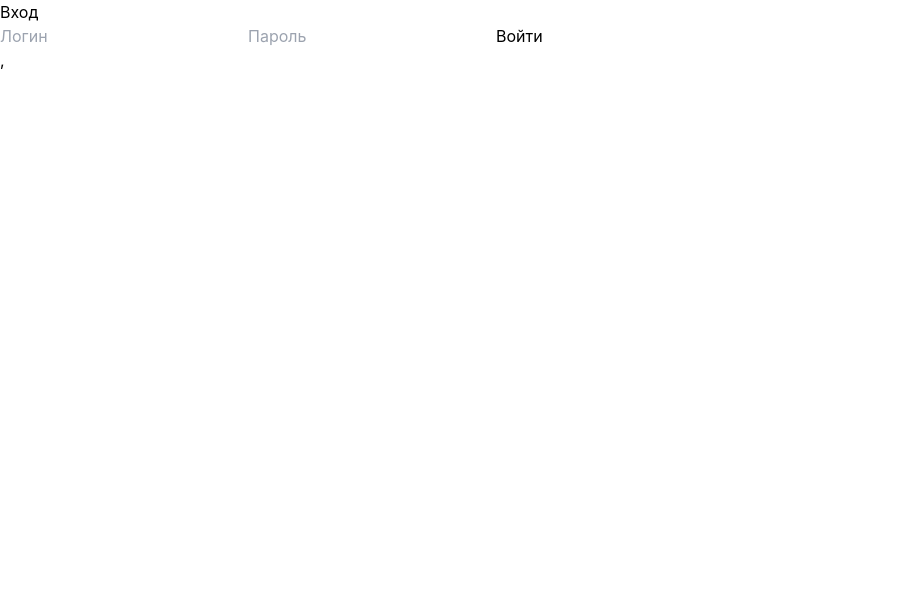
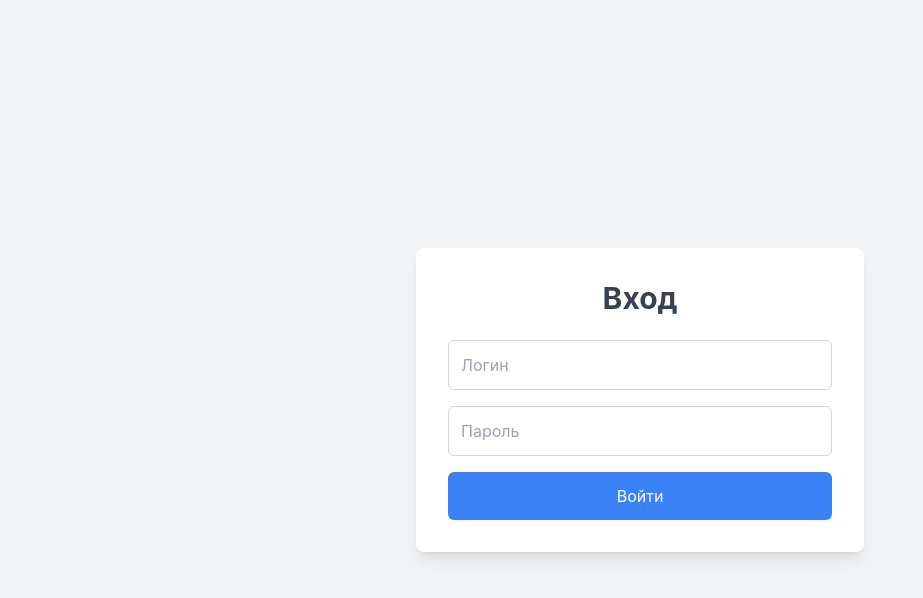
Before and after one commit to Kae1thas/Cursovaya, a React (Create React App) app in the folder frontend/event-organizer/: page / in a window 1280 px wide. Shown: the top 598 px of the page, without its empty margins (0-923 px from the left). Built offline with nearby package versions, Linux system fonts and the light colour scheme.

Commit message:
animated pages and stylizing them

```diff
--- a/frontend/event-organizer/package.json
+++ b/frontend/event-organizer/package.json
@@ -30,6 +30,7 @@
     "exenv": "^1.2.2",
     "follow-redirects": "^1.15.9",
     "form-data": "^4.0.2",
+    "framer-motion": "^12.4.10",
     "function-bind": "^1.1.2",
     "get-intrinsic": "^1.3.0",
     "get-proto": "^1.0.1",
--- a/frontend/event-organizer/src/App.js
+++ b/frontend/event-organizer/src/App.js
@@ -2,14 +2,14 @@ import React from "react";
 import AppRouter from "./AppRouter";
 import { ToastContainer } from "react-toastify";
 import "react-toastify/dist/ReactToastify.css";
-
+import { BrowserRouter as Router } from "react-router-dom"; // Обернули всё в Router
 
 function App() {
   return (
-    <>
-    <AppRouter />,
-    <ToastContainer position="top-right" autoClose={3000} />
-    </>
+    <Router> {/* Оборачиваем весь контент в Router */}
+      <AppRouter /> {/* Теперь AppRouter находится внутри Router */}
+      <ToastContainer position="top-right" autoClose={3000} />
+    </Router>
   );
 }
 
--- a/frontend/event-organizer/src/AppRouter.js
+++ b/frontend/event-organizer/src/AppRouter.js
@@ -1,17 +1,43 @@
 import React from "react";
-import { BrowserRouter as Router, Route, Routes } from "react-router-dom";
-import HomePage from "./pages/HomePage";
+import { Route, Routes, useLocation } from "react-router-dom";
+import { motion, AnimatePresence } from "framer-motion";  // Добавлен AnimatePresence
+import LoginPage from "./pages/LoginPage";
 import EventsPage from "./pages/EventsPage";
-import LoginPage from "./pages/LoginPage";
 
 const AppRouter = () => {
+  const location = useLocation();
+
   return (
-    <Router>
-      <Routes>
-        <Route path="/" element={<LoginPage  />} />
-        <Route path="/events" element={<EventsPage />} />
+    <AnimatePresence> {/* Оборачиваем Routes в AnimatePresence */}
+      <Routes location={location} key={location.pathname}>
+        <Route
+          path="/"
+          element={
+            <motion.div
+              initial={{ opacity: 0 }}
+              animate={{ opacity: 1 }}
+              exit={{ opacity: 0 }}
+              transition={{ duration: 0.5 }}
+            >
+              <LoginPage />
+            </motion.div>
+          }
+        />
+        <Route
+          path="/events"
+          element={
+            <motion.div
+              initial={{ opacity: 0 }}
+              animate={{ opacity: 1 }}
+              exit={{ opacity: 0 }}
+              transition={{ duration: 0.5 }}
+            >
+              <EventsPage />
+            </motion.div>
+          }
+        />
       </Routes>
-    </Router>
+    </AnimatePresence>
   );
 };
 
--- a/frontend/event-organizer/src/components/CreateEventForm.js
+++ b/frontend/event-organizer/src/components/CreateEventForm.js
@@ -2,6 +2,7 @@ import React, { useState, useEffect } from "react";
 import axios from "axios";
 import { toast } from "react-toastify";
 import Modal from "react-modal";
+import { motion } from "framer-motion";
 
 const CreateEventForm = ({ onEventCreated, eventToEdit, onEventUpdated, onClose, isOpen }) => {
   const [title, setTitle] = useState("");
@@ -101,15 +102,27 @@ const CreateEventForm = ({ onEventCreated, eventToEdit, onEventUpdated, onClose,
       onRequestClose={onClose}
       contentLabel="Create or Edit Event"
       style={{
+        overlay: {
+          backgroundColor: 'rgba(0, 0, 0, 0.6)', // Темный полупрозрачный фон
+          zIndex: 1000, // Чтобы модальное окно было сверху
+        },
         content: {
-          maxWidth: "500px", // Устанавливаем максимальную ширину
-          margin: "auto", // Центрируем по горизонтали
-          padding: "20px", // Добавим отступы
-          borderRadius: "10px", // Скруглим углы
-        },
+          maxWidth: '500px',
+          margin: 'auto', // Центрируем окно
+          padding: '20px',
+          borderRadius: '10px',
+          backgroundColor: 'white', // Белый фон для формы
+          position: 'relative',
+        }
       }}
     >
-      <div className="bg-white p-6 flex flex-col">
+      <motion.div
+        initial={{ opacity: 0 }}
+        animate={{ opacity: 1 }}
+        exit={{ opacity: 0 }}
+        transition={{ duration: 0.3 }}
+        className="bg-white p-6 flex flex-col"
+      >
         <h2 className="text-2xl font-semibold text-center mb-4">
           {eventToEdit ? "Редактировать мероприятие" : "Создать мероприятие"}
         </h2>
@@ -165,7 +178,7 @@ const CreateEventForm = ({ onEventCreated, eventToEdit, onEventUpdated, onClose,
             </button>
           </div>
         </form>
-      </div>
+      </motion.div>
     </Modal>
   );
 };
--- a/frontend/event-organizer/src/components/DeleteConfirmModal.js
+++ b/frontend/event-organizer/src/components/DeleteConfirmModal.js
@@ -1,12 +1,36 @@
 import React from 'react';
 import Modal from 'react-modal';
+import { motion } from 'framer-motion';
 
-Modal.setAppElement('#root');
+Modal.setAppElement('#root'); // Убедимся, что модальное окно работает корректно
 
 const DeleteConfirmModal = ({ isOpen, onClose, onConfirm }) => {
   return (
-    <Modal isOpen={isOpen} onRequestClose={onClose}>
-      <div className="max-w-md mx-auto bg-white shadow-lg rounded-lg p-6 flex flex-col">
+    <Modal
+      isOpen={isOpen}
+      onRequestClose={onClose}
+      style={{
+        overlay: {
+          backgroundColor: 'rgba(0, 0, 0, 0.5)', // Прозрачный черный фон
+          zIndex: 1000, // Чтобы модальное окно было сверху
+        },
+        content: {
+          maxWidth: '500px',
+          margin: 'auto', // Центрирование окна по экрану
+          padding: '20px',
+          borderRadius: '10px',
+          backgroundColor: 'white', // Белый фон модального окна
+          position: 'relative', // Чтобы окно не выходило за пределы
+        }
+      }}
+    >
+      <motion.div
+        initial={{ opacity: 0 }}
+        animate={{ opacity: 1 }}
+        exit={{ opacity: 0 }}
+        transition={{ duration: 0.3 }}
+        className="max-w-md mx-auto bg-white shadow-lg rounded-lg p-6 flex flex-col"
+      >
         <h2 className="text-lg font-semibold text-center mb-6">
           Вы уверены, что хотите удалить это мероприятие?
         </h2>
@@ -24,7 +48,7 @@ const DeleteConfirmModal = ({ isOpen, onClose, onConfirm }) => {
             Отмена
           </button>
         </div>
-      </div>
+      </motion.div>
     </Modal>
   );
 };
--- a/frontend/event-organizer/src/pages/EventsPage.js
+++ b/frontend/event-organizer/src/pages/EventsPage.js
@@ -2,7 +2,8 @@ import React, { useState, useEffect } from 'react';
 import axios from 'axios';
 import { toast } from 'react-toastify';
 import CreateEventForm from '../components/CreateEventForm';
-import DeleteConfirmModal from '../components/DeleteConfirmModal'; // Импортируем новый компонент
+import DeleteConfirmModal from '../components/DeleteConfirmModal';
+import { motion } from 'framer-motion';
 
 const EventsPage = () => {
   const [events, setEvents] = useState([]);
@@ -81,12 +82,15 @@ const EventsPage = () => {
       <h1 className="text-3xl font-bold text-center mb-6">Список мероприятий</h1>
 
       {/* Кнопка открытия модального окна для создания нового мероприятия */}
-      <button
+      <motion.button
         onClick={() => setIsModalOpen(true)}
         className="bg-green-500 text-white py-2 px-4 rounded-md mb-4 hover:bg-green-600"
+        initial={{ opacity: 0 }}
+        animate={{ opacity: 1 }}
+        transition={{ duration: 0.5 }}
       >
         Создать новое мероприятие
-      </button>
+      </motion.button>
 
       {/* Модальное окно для создания/редактирования мероприятия */}
       <CreateEventForm
@@ -98,30 +102,44 @@ const EventsPage = () => {
       />
 
       {/* Список мероприятий */}
-      <div className="space-y-4">
+      <motion.div
+        className="space-y-4"
+        initial={{ opacity: 0 }}
+        animate={{ opacity: 1 }}
+        transition={{ duration: 0.5 }}
+      >
         {events.map((event) => (
-          <div key={event.id} className="bg-white shadow-md p-4 rounded-lg flex justify-between items-center">
+          <motion.div
+            key={event.id}
+            className="bg-white shadow-md p-4 rounded-lg flex justify-between items-center"
+            initial={{ opacity: 0 }}
+            animate={{ opacity: 1 }}
+            exit={{ opacity: 0 }}
+            transition={{ duration: 0.3 }}
+          >
             <div>
               <h2 className="text-xl font-semibold">{event.title}</h2>
               <p>{event.start_time} - {event.end_time}</p>
             </div>
             <div className="flex space-x-4">
-              <button
+              <motion.button
                 onClick={() => openEditModal(event)}
                 className="text-blue-500"
+                whileHover={{ scale: 1.1 }}
               >
                 Редактировать
-              </button>
-              <button
+              </motion.button>
+              <motion.button
                 onClick={() => openDeleteConfirmModal(event)}
                 className="text-red-500"
+                whileHover={{ scale: 1.1 }}
               >
                 Удалить
-              </button>
+              </motion.button>
             </div>
-          </div>
+          </motion.div>
         ))}
-      </div>
+      </motion.div>
 
       {/* Модальное окно подтверждения удаления */}
       <DeleteConfirmModal
--- a/frontend/event-organizer/src/pages/LoginPage.js
+++ b/frontend/event-organizer/src/pages/LoginPage.js
@@ -1,6 +1,7 @@
 import React, { useState } from 'react';
 import axios from 'axios';
 import { useNavigate } from 'react-router-dom';
+import { motion } from 'framer-motion';
 
 const LoginPage = () => {
   const [username, setUsername] = useState('');
@@ -12,7 +13,7 @@ const LoginPage = () => {
     try {
       const response = await axios.post('http://localhost:8000/api/token/', {
         username,
-                password
+        password,
       });
 
       const token = response.data.token;
@@ -26,13 +27,50 @@ const LoginPage = () => {
   };
 
   return (
-        <div>
-            <h2>Вход</h2>
-            <form onSubmit={handleLogin}>
-                <input type="text" placeholder="Логин" value={username} onChange={(e) => setUsername(e.target.value)} />
-                <input type="password" placeholder="Пароль" value={password} onChange={(e) => setPassword(e.target.value)} />
-                <button type="submit">Войти</button>
+    <div className="min-h-screen flex items-center justify-center bg-gray-100 p-6">
+      <motion.div
+        className="bg-white p-8 rounded-lg shadow-lg w-full max-w-md"
+        initial={{ opacity: 0, scale: 0.8 }}
+        animate={{ opacity: 1, scale: 1 }}
+        transition={{ duration: 0.5 }}
+      >
+        <h2 className="text-3xl font-bold text-center mb-6 text-gray-700">Вход</h2>
+
+        <form onSubmit={handleLogin} className="space-y-4">
+          <motion.input
+            type="text"
+            placeholder="Логин"
+            value={username}
+            onChange={(e) => setUsername(e.target.value)}
+            className="w-full p-3 border border-gray-300 rounded-md"
+            initial={{ opacity: 0 }}
+            animate={{ opacity: 1 }}
+            transition={{ duration: 0.5, delay: 0.2 }}
+          />
+
+          <motion.input
+            type="password"
+            placeholder="Пароль"
+            value={password}
+            onChange={(e) => setPassword(e.target.value)}
+            className="w-full p-3 border border-gray-300 rounded-md"
+            initial={{ opacity: 0 }}
+            animate={{ opacity: 1 }}
+            transition={{ duration: 0.5, delay: 0.3 }}
+          />
+
+          <motion.button
+            type="submit"
+            className="w-full py-3 bg-blue-500 text-white rounded-md hover:bg-blue-600"
+            initial={{ opacity: 0 }}
+            animate={{ opacity: 1 }}
+            transition={{ duration: 0.5, delay: 0.4 }}
+            whileHover={{ scale: 1.05 }}
+          >
+            Войти
+          </motion.button>
         </form>
+      </motion.div>
     </div>
   );
 };
```
Also changed, not shown: 1 other file (tests, documents, lock files or other folders). Lines whose indentation alone changed are shown as unchanged.
